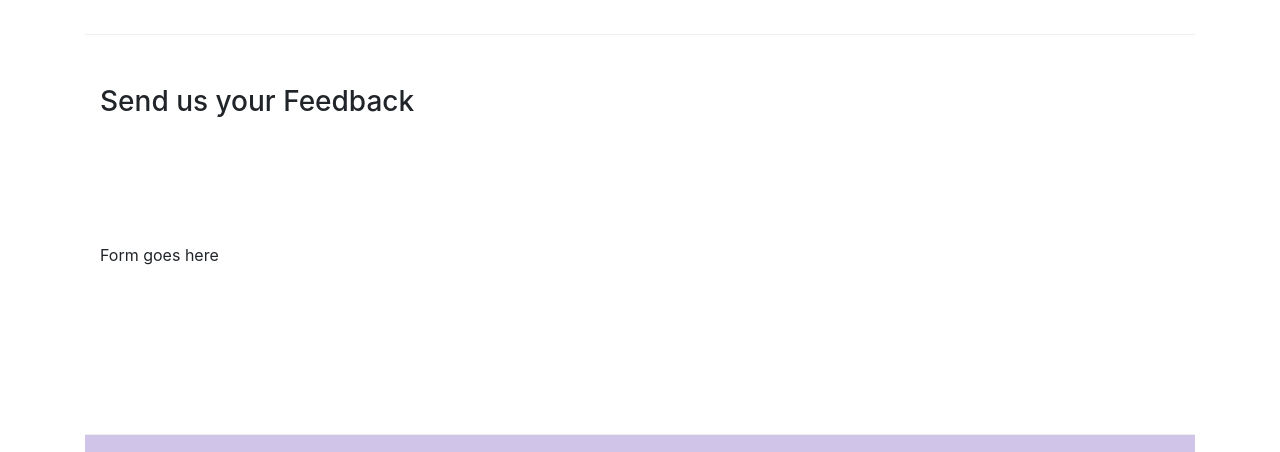
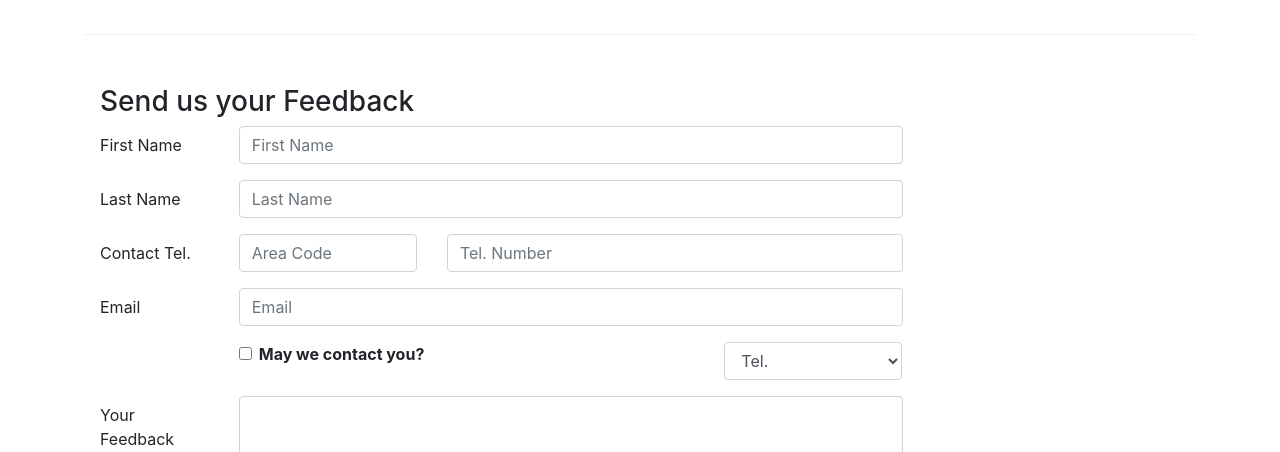
Before and after one commit to guliashish/sample_website, a website: page contactus.html in a window 1280 px wide. Shown: the part 830-1282 px from the top of the page. Drawn offline with nearby package versions, Linux system fonts and the light colour scheme.

Commit message:
form_contact_page

```diff
--- a/contactus.html
+++ b/contactus.html
@@ -93,7 +93,69 @@
               <h3>Send us your Feedback</h3>
            </div>
             <div class="col-12 col-md-9">
-                Form goes here
+                <form>
+                    <div class="form-group row">
+                        <label for="firstname" class="col-md-2 col-form-label">First Name</label>
+                        <div class="col-md-10">
+                            <input type="text" class="form-control" id="firstname" name="firstname"
+                            placeholder="First Name">
+                        </div>
+                    </div>
+                    <div class="form-group row">
+                        <label for="lastname" class="col-md-2 col-form-label">Last Name</label>
+                        <div class="col-md-10">
+                            <input type="text" class="form-control" id="lastname" name="lastname"
+                            placeholder="Last Name">
+                        </div>
+                    </div>
+                    <div class="form-group row">
+                        <label for="telnum" class="col-12 col-md-2 col-form-label">Contact Tel.</label>
+                        <div class="col-5 col-md-3">
+                            <input type="tel" class="form-control" id="areacode" name="areacode"
+                            placeholder="Area Code">
+                        </div>
+                        <div class="col-7 col-md-7">
+                            <input type="tel" class="form-control" id="telnum" name="telnum"
+                            placeholder="Tel. Number">
+                        </div>
+                    </div>
+                    <div class="form-group row">
+                        <label for="emailid" class="col-md-2 col-form-label">Email</label>
+                        <div class="col-md-10">
+                            <input type="email" class="form-control" id="emailid" name="emailid"
+                            placeholder="Email">
+                        </div>
+                    </div>
+                    <div class="form-group row">
+                        <div class="col-md-6 offset-md-2">
+                            <div class="form-check">
+                                <input type="checkbox" class="form-check-input" name="approve" id="approve" value="">
+                                <label class="form-check-label" for="approve">
+                                    <strong>May we contact you?</strong>
+                                </label>
+                            </div>
+                        </div>
+                        <div class="col-md-3 offset-md-1">
+                            <select class="form-control">
+                                <option>Tel.</option>
+                                <option>Email</option>
+                            </select>
+                        </div>
+                    </div>
+                    <div class="form-group row">
+                        <label for="feedback" class="col-md-2 col-form-label">Your Feedback</label>
+                        <div class="col-md-10">
+                            <textarea class="form-control" id="feedback" name="feedback" rows="6"></textarea>
+                        </div>
+                    </div>
+                    <div class="form-group row">
+                        <div class="offset-md-2 col-md-10">
+                            <button type="submit" class="btn btn-primary">
+                                Send Feedback
+                            </button>
+                        </div>
+                    </div>
+                </form>
             </div>
 
     </div>
```
